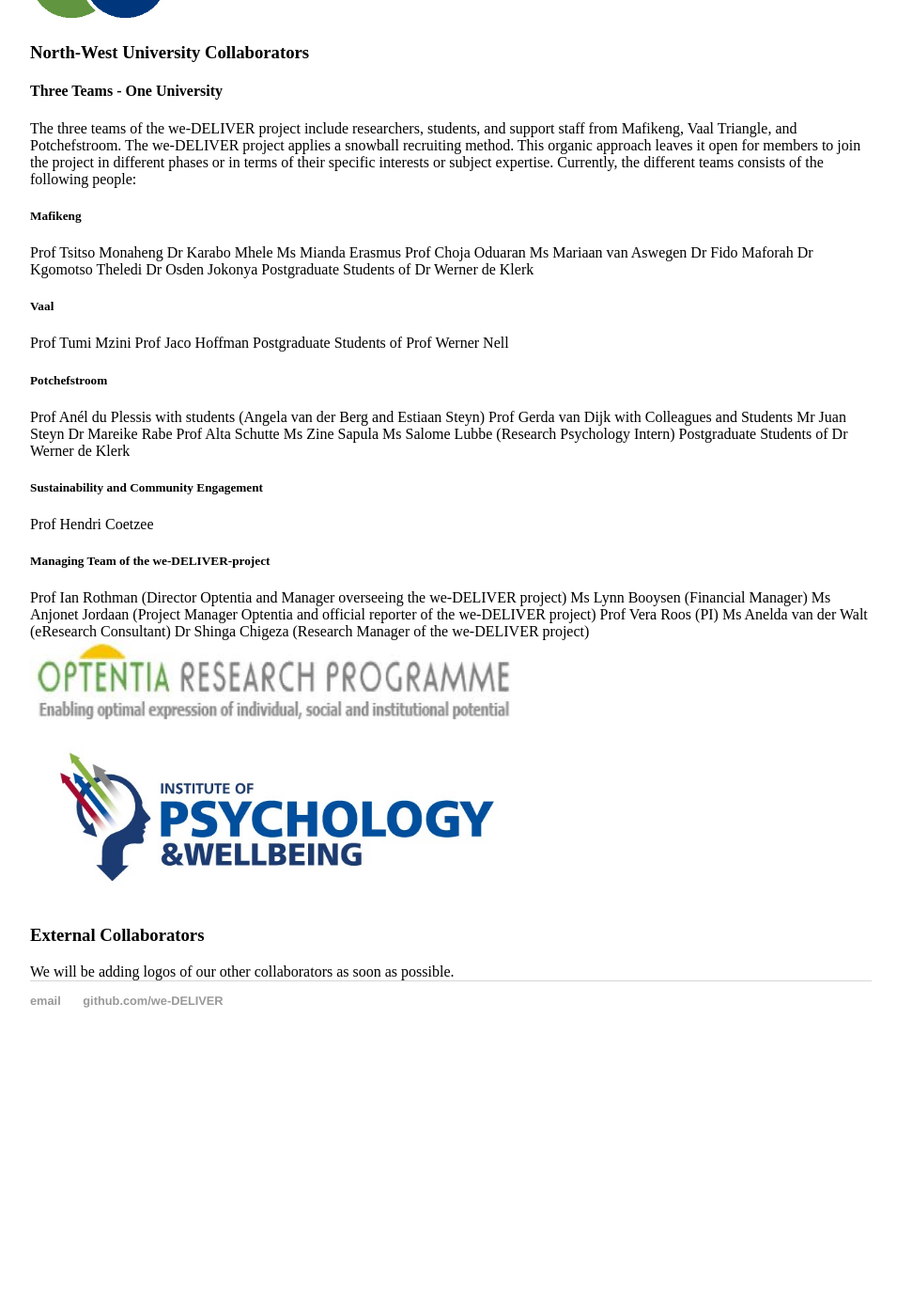
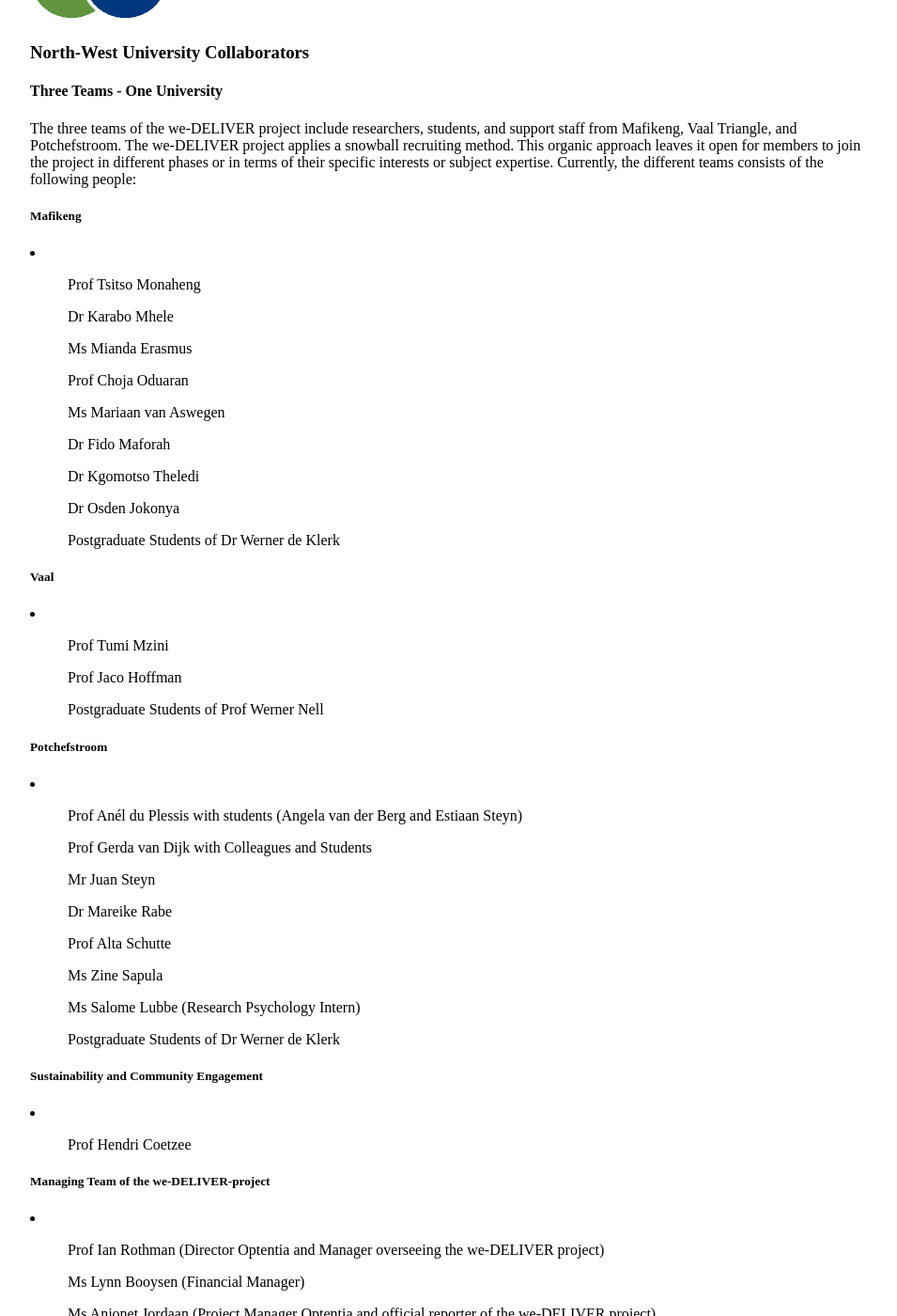
Before and after one commit to zjsteyn/we-DELIVER.github.io, a Jekyll site: the page built from stakeholders.html, in a window 1280 px wide and 1400 px high, scrolled down 851 px. Shown: the whole window at 94% size, without its empty margins (160-1115 px from the left). Built offline with Jekyll 4.4.1, drawn with Linux system fonts in a browser that asks for light colours; before the commit the page ends 1983 px from its top, so only the background shows below that; some of the changed text lies outside the part shown.

Commit message:
Fixed lists

```diff
--- a/stakeholders.html
+++ b/stakeholders.html
@@ -20,42 +20,51 @@
 The three teams of the we-DELIVER project include researchers, students, and support staff from Mafikeng, Vaal Triangle, and Potchefstroom.  The we-DELIVER project applies a snowball recruiting method. This organic approach leaves it open for members to join the project in different phases or in terms of their specific interests or subject expertise.  Currently, the different teams consists of the following people:
 
 <h5>Mafikeng</h5>
-Prof Tsitso Monaheng
-Dr Karabo Mhele
-Ms Mianda Erasmus
-Prof Choja Oduaran
-Ms Mariaan van Aswegen
-Dr Fido Maforah
-Dr Kgomotso Theledi
-Dr Osden Jokonya
-Postgraduate Students of Dr Werner de Klerk
+<li>
+ <ul>Prof Tsitso Monaheng</ul>
+ <ul>Dr Karabo Mhele</ul>
+ <ul>Ms Mianda Erasmus</ul>
+ <ul>Prof Choja Oduaran</ul>
+ <ul>Ms Mariaan van Aswegen</ul>
+ <ul>Dr Fido Maforah</ul>
+ <ul>Dr Kgomotso Theledi</ul>
+ <ul>Dr Osden Jokonya</ul>
+ <ul>Postgraduate Students of Dr Werner de Klerk</ul>
+</li>
 
 <h5>Vaal</h5>
-Prof Tumi Mzini
-Prof Jaco Hoffman
-Postgraduate Students of Prof Werner Nell
+<li>
+ <ul>Prof Tumi Mzini</ul>
+ <ul>Prof Jaco Hoffman</ul>
+ <ul>Postgraduate Students of Prof Werner Nell</ul>
+</li>
 
 <h5>Potchefstroom</h5>
-Prof Anél du Plessis with students (Angela van der Berg and Estiaan Steyn)
-Prof Gerda van Dijk with Colleagues and Students
-Mr Juan Steyn
-Dr Mareike Rabe
-Prof Alta Schutte
-Ms Zine Sapula
-Ms Salome Lubbe (Research Psychology Intern)
-Postgraduate Students of Dr Werner de Klerk
+<li>
+ <ul>Prof Anél du Plessis with students (Angela van der Berg and Estiaan Steyn)</ul>
+ <ul>Prof Gerda van Dijk with Colleagues and Students</ul>
+ <ul>Mr Juan Steyn</ul>
+ <ul>Dr Mareike Rabe</ul>
+ <ul>Prof Alta Schutte</ul>
+ <ul>Ms Zine Sapula</ul>
+ <ul>Ms Salome Lubbe (Research Psychology Intern)</ul>
+ <ul>Postgraduate Students of Dr Werner de Klerk</ul>
+</li>
 
 <h5>Sustainability and Community Engagement</h5>
-Prof Hendri Coetzee
+<li>
+ <ul>Prof Hendri Coetzee</ul>
+</li>
 
 <h5>Managing Team of the we-DELIVER-project</h5>
-Prof Ian Rothman (Director Optentia and Manager overseeing the we-DELIVER project)
-Ms Lynn Booysen (Financial Manager)
-Ms Anjonet Jordaan (Project Manager Optentia and official reporter of the we-DELIVER project)
-Prof Vera Roos (PI)
-Ms Anelda van der Walt (eResearch Consultant)
-Dr Shinga Chigeza (Research Manager of the we-DELIVER project)
-
+<li>
+ <ul>Prof Ian Rothman (Director Optentia and Manager overseeing the we-DELIVER project)</ul>
+ <ul>Ms Lynn Booysen (Financial Manager)</ul>
+ <ul>Ms Anjonet Jordaan (Project Manager Optentia and official reporter of the we-DELIVER project)</ul>
+ <ul>Prof Vera Roos (PI)</ul>
+ <ul>Ms Anelda van der Walt (eResearch Consultant)</ul>
+ <ul>Dr Shinga Chigeza (Research Manager of the we-DELIVER project)</ul>
+</li>
 
 <a href="http://www.optentia.co.za/"><img src="{{ site.url }}/assets/optentia.jpg" alt="Optentia Logo" style="width:520px"></a>
 <a href="http://www.nwu.ac.za/institute-psychology-and-wellbeing-about-us"><img src="{{ site.url }}/assets/IPWLogo2016.png" alt="Optentia Logo" style="width:520px"></a>
```
